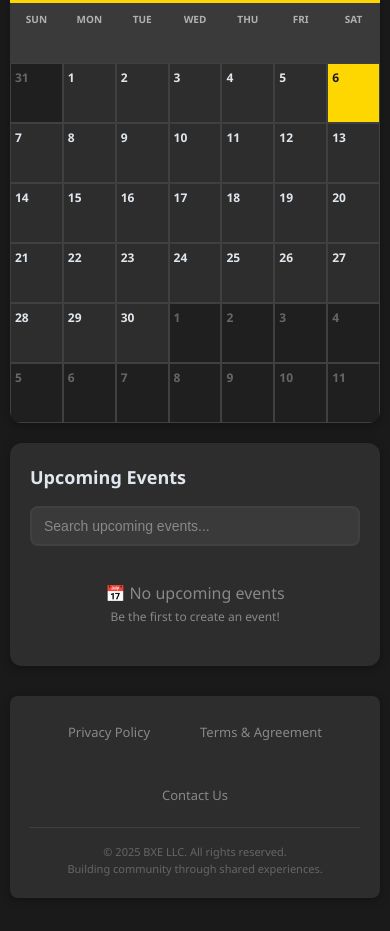
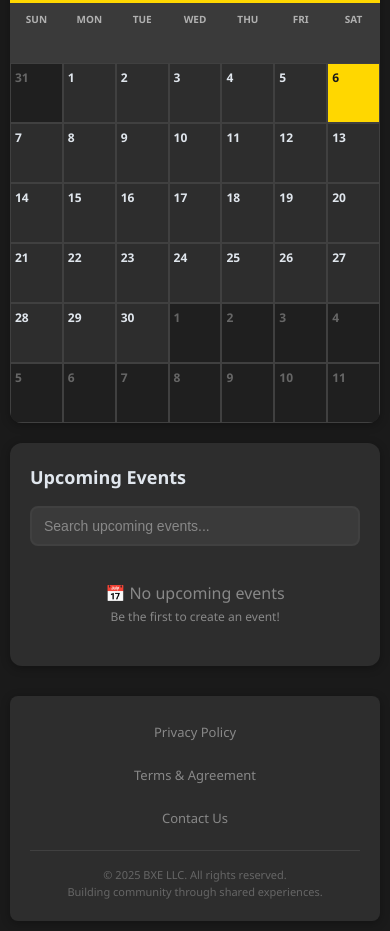
Before and after one commit to Mister-97/bxe-community-calendar, a plain HTML site: page index.html in a window 390 px wide. Shown: the part 307-1238 px from the top of the page. Before the commit the page ends 1215 px from the top, so only its background shows below. Drawn offline with Linux system fonts and the light colour scheme; no server answers.

Commit message:
Update index.html

```diff
--- a/index.html
+++ b/index.html
@@ -765,6 +765,15 @@
     margin-top: 15px;
 }
 
+/* Mobile Responsive Styles */
+@media (max-width: 768px) {
+    .footer-links {
+        flex-direction: column;
+        align-items: center;
+        gap: 10px;
+    }
+}
+
         /* Help Modal Styles */
         .help-modal .modal-content {
             max-width: 600px;
```
Lines whose indentation alone changed are shown as unchanged.
